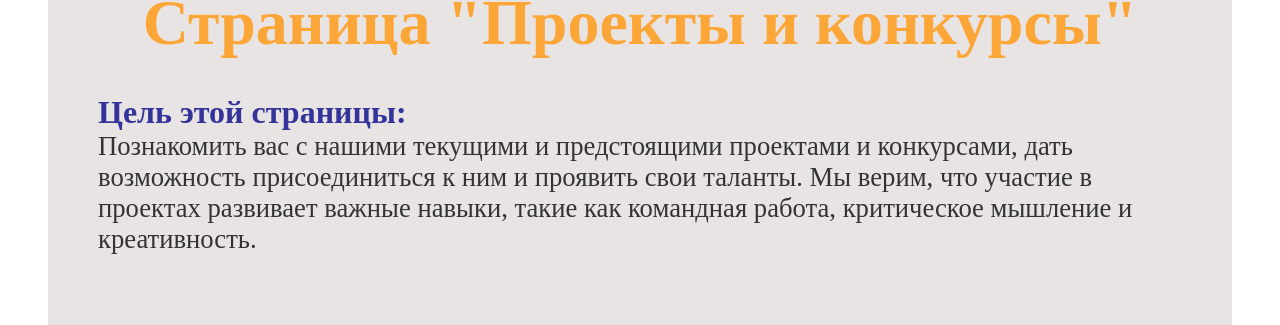
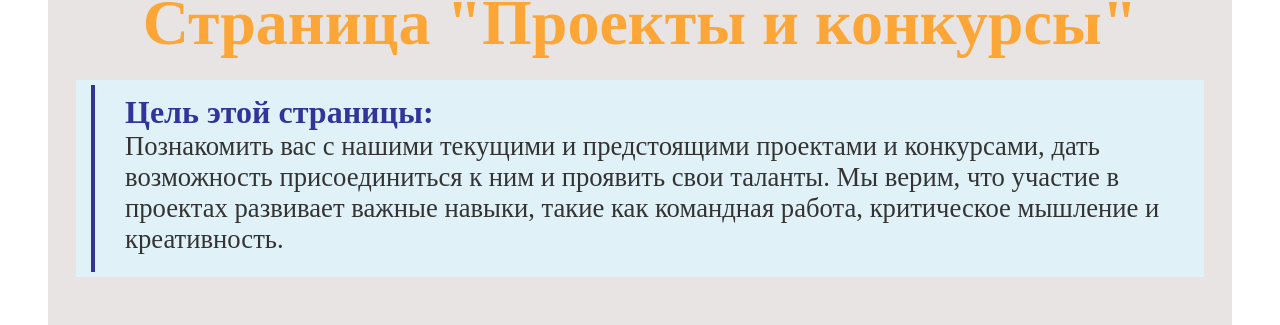
Before and after one commit to Veyyr3/Project-CDU, a React (Vite) app in the folder Project_CDU/: page / in a window 1280 px wide. Both pictures are taken after a click on the button "Проекты и конкурсы". Shown: the part 170-495 px from the top of the page. Built offline with nearby package versions, Linux system fonts and the light colour scheme.

Commit message:
style: ContainerLineAside

```diff
--- a/Project_CDU/src/assets/scss/App.scss
+++ b/Project_CDU/src/assets/scss/App.scss
@@ -1,4 +1,42 @@
 @use './index.scss'; // чтобы использоать переменные оттуда
+
+// блок с линией (ДУМАЮ, ЧТО ЕГО НАДО ВКЛЮЧИТЬ В БИБЛИОТЕКУ CSS)
+.container-line-aside {
+    $border-width-line-aside: 4px; // ширина линии
+
+    // отступы левой линии
+    $left-line-margin-right: 8px;
+    $left-line-margin-left: 15px;
+    $left-line-margin-top: 5px;
+    $left-line-margin-bottom: 5px;
+
+    // отступы правой линии
+    $right-line-margin-right: 3px;
+    $right-line-margin-left: 8px;
+    $right-line-margin-top: 5px;
+    $right-line-margin-bottom: 5px;
+
+    background-color: var(--container-line-aside-bg-color);
+
+    // flex
+    display: flex;
+    flex-direction: row;
+
+    // для линий слева и справа
+    .left-line-aside, .right-line-aside {
+        border-left: $border-width-line-aside solid var(--text-blue);
+    }
+
+    // линия слева
+    .left-line-aside {
+        margin: $left-line-margin-top $left-line-margin-right $left-line-margin-bottom $left-line-margin-left;
+    }
+
+    // линия справа
+    .right-line-aside {
+        margin: $right-line-margin-top $right-line-margin-right $right-line-margin-bottom $right-line-margin-left;
+    }
+}
 
 // #region ContainerTextInfo, ContainerListInfo
     .container-info {
--- a/Project_CDU/src/assets/scss/index.scss
+++ b/Project_CDU/src/assets/scss/index.scss
@@ -608,6 +608,7 @@ body {
     --text-red: #FF0000; //выделение текста красным
     --text-title: #FDA638; //текст в заголовках
     --text-blue: #333399; //выделение текста синим
+    --container-line-aside-bg-color: #E0F2F7; // задний цвет для блока с линией в стороне
 }
 
 // темная тема
@@ -621,6 +622,7 @@ body {
     --text-red: #FF0000; //выделение текста красным
     --text-title: #FF8E00; //текст в заголовках
     --text-blue: #333399; //выделение текста синим
+    --container-line-aside-bg-color: #BEFFD7; // задний цвет для блока с линией в стороне
 }
 /*---------------------------------END TECHNICAL---------------------------------*/
 
--- /dev/null
+++ b/Project_CDU/src/components/ContainerLineAside.jsx
@@ -0,0 +1,11 @@
+
+export default function ContainerLineAside({children}) {
+
+    return (
+        <div className="container-line-aside">
+            {/* линия слева */}
+            <div className="left-line-aside"></div>
+            <div>{children}</div>
+        </div>
+    );
+}
--- a/Project_CDU/src/sections/ProjectSection.jsx
+++ b/Project_CDU/src/sections/ProjectSection.jsx
@@ -1,5 +1,6 @@
 // #region компоненты
     import ProjectItem from "../components/ProjectItem";
+    import ContainerLineAside from "../components/ContainerLineAside";
 // #endregion компоненты
 
 // #region разное
@@ -15,19 +16,22 @@ export default function ProjectSection() {
             style={{ padding: "1.75rem" }}
         >
             <h2>Страница "Проекты и конкурсы"</h2>
+
             {/* описание страницы */}
+            <ContainerLineAside>
                 <div className="div-text-info">
                     <h4>
                         <strong>Цель этой страницы: </strong>
                     </h4>
                     <p>
-                    Познакомить вас с нашими текущими и предстоящими проектами и
-                    конкурсами, дать возможность присоединиться к ним и проявить
-                    свои таланты. Мы верим, что участие в проектах развивает
-                    важные навыки, такие как командная работа, критическое
-                    мышление и креативность.
+                        Познакомить вас с нашими текущими и предстоящими
+                        проектами и конкурсами, дать возможность присоединиться
+                        к ним и проявить свои таланты. Мы верим, что участие в
+                        проектах развивает важные навыки, такие как командная
+                        работа, критическое мышление и креативность.
                     </p>
                 </div>
+            </ContainerLineAside>
 
             {/* секция с проектами */}
             <section>
@@ -39,7 +43,14 @@ export default function ProjectSection() {
                 </div>
 
                 {/* контейнер для вывода проектов */}
-                <div style={{display: 'flex', flexDirection: 'column', gap: '30px', padding: '0 100px'}}>
+                <div
+                    style={{
+                        display: "flex",
+                        flexDirection: "column",
+                        gap: "30px",
+                        padding: "0 100px",
+                    }}
+                >
                     {/* автоматизация вывода проектов */}
                     {text_for_project_item.map((i, index) => {
                         return (
```
Lines whose indentation alone changed are shown as unchanged.
